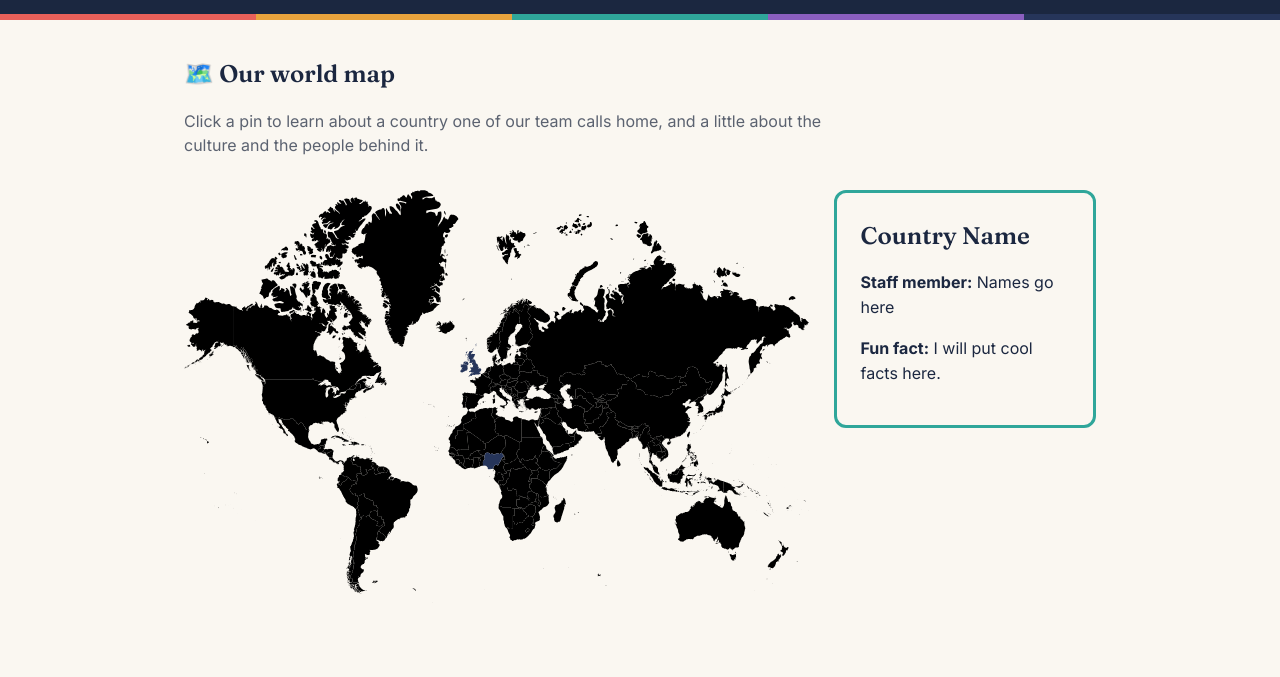
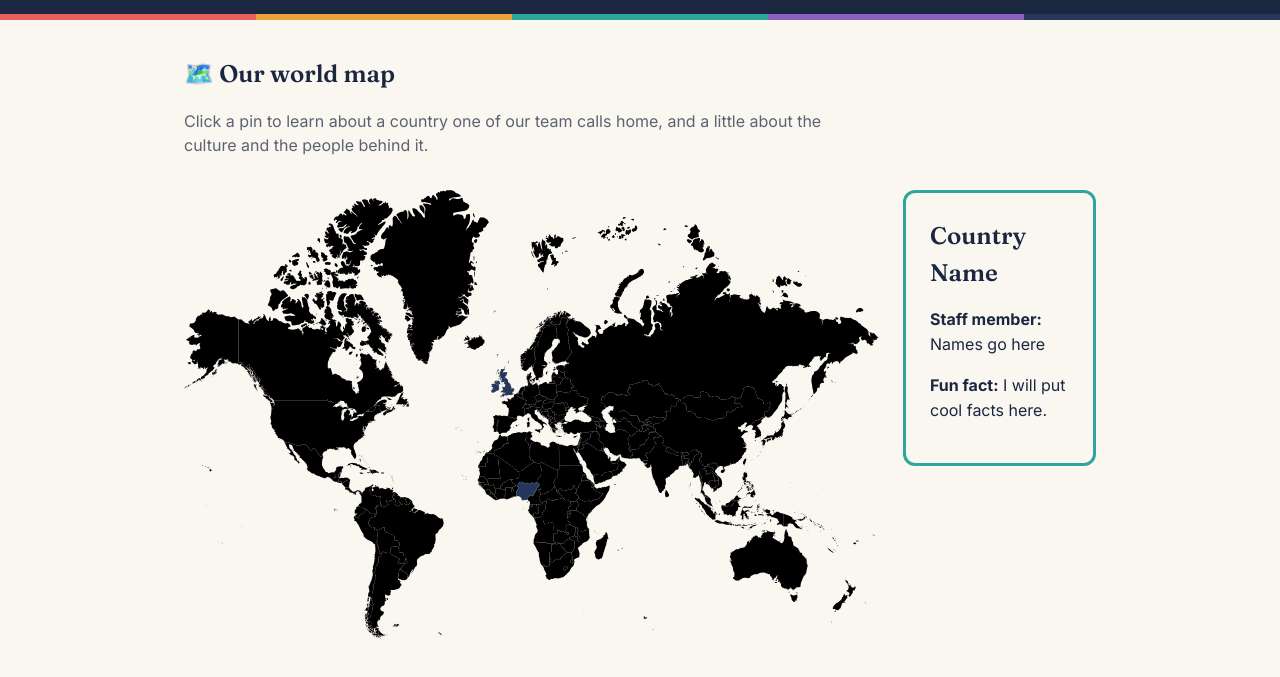
Before and after one commit to Neilh1990/palmyra_edi, a plain HTML site: page map.html in a window 1280 px wide. Shown: the part 61-738 px from the top of the page. Drawn offline with Linux system fonts and the light colour scheme; a script that the page names is missing.

Commit message:
Increased map container growth from 3 to 5 for more screen real estate

```diff
--- a/style.css
+++ b/style.css
@@ -201,7 +201,7 @@ main {
 
 /* FOR THE MAP PAGE */
 .map-wrap {
-  max-width: 620px;
+  max-width: 720px;
   margin: 0 auto;
 }
 
@@ -245,7 +245,7 @@ main {
 }
 
 .map-layout .map-wrap {
-  flex: 3;
+  flex: 5;
   min-width: 0;
   max-width: none;
   margin: 0;
```
